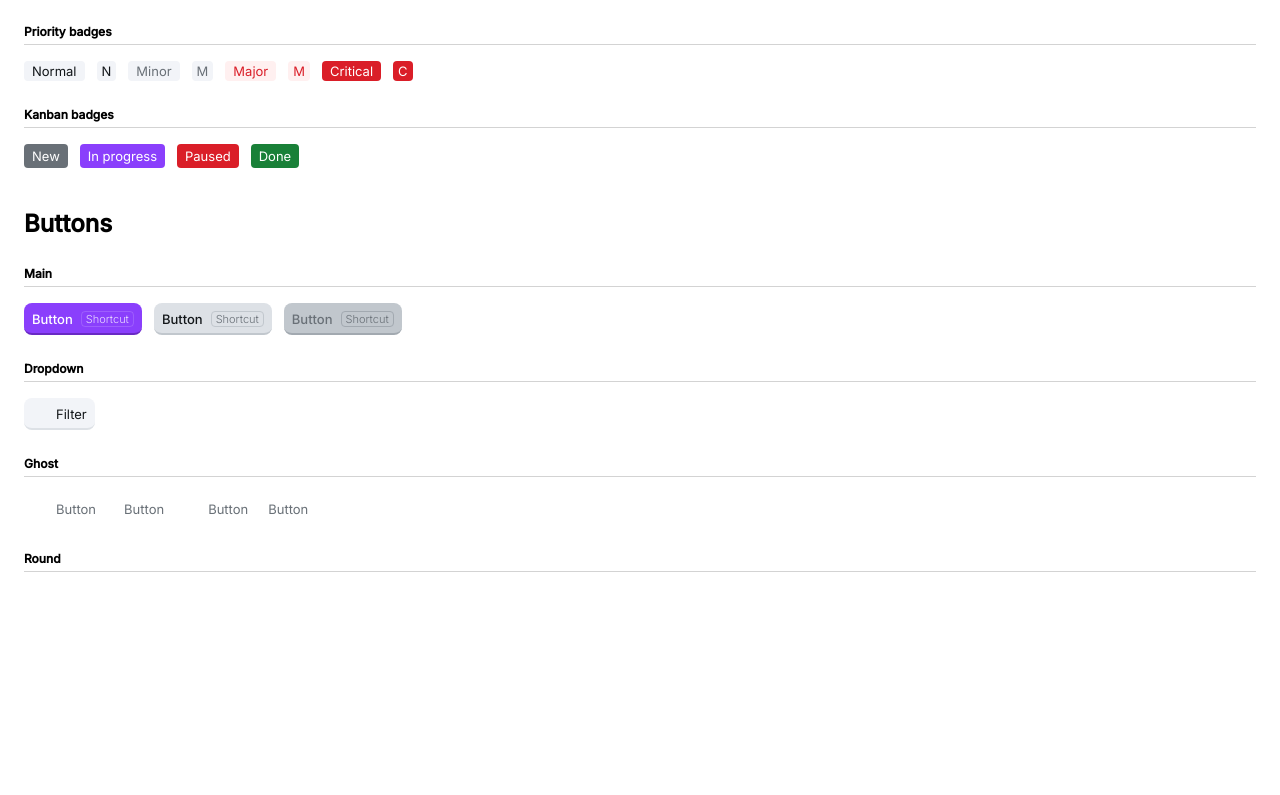
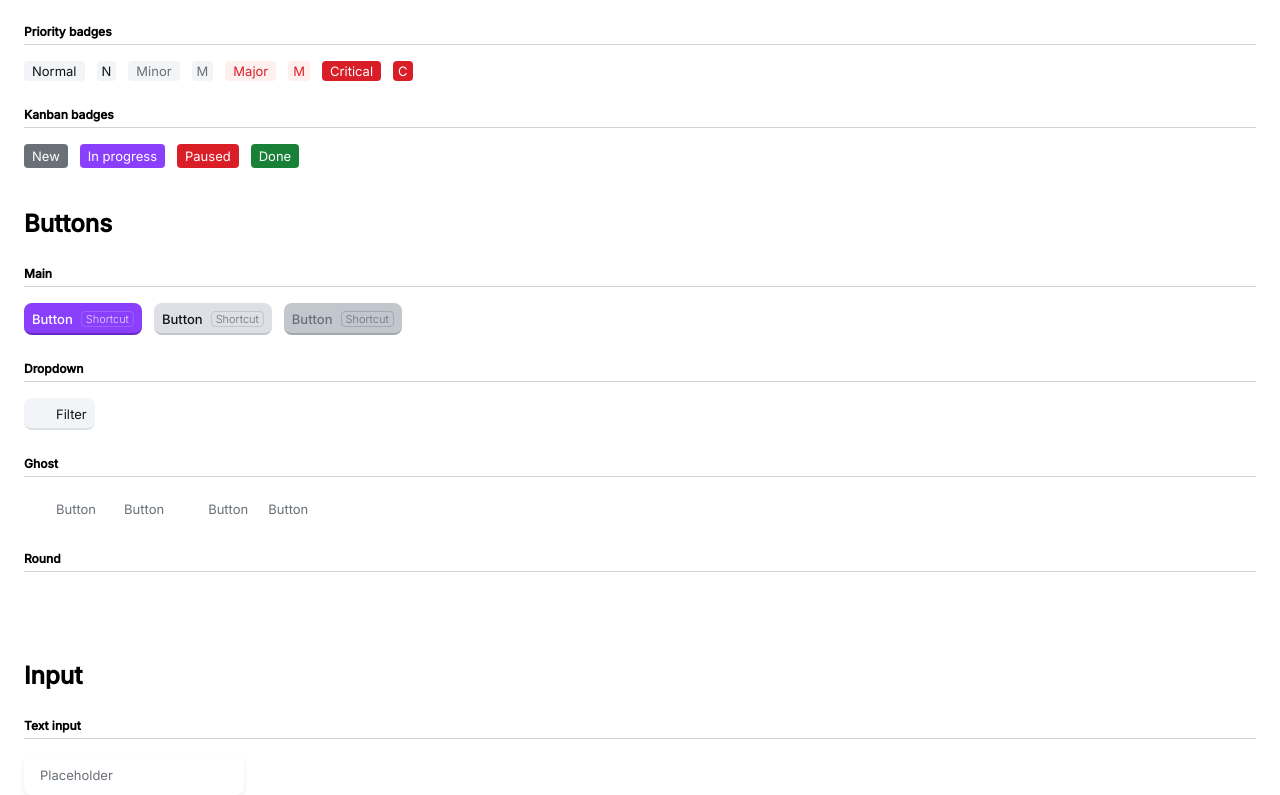
Before and after one commit to kdubrovsky/kanban-app, a React (Vite) app: page / in a window 1280 px wide. Shown: the part 213-1008 px from the top of the page. Before the commit the page ends 833 px from the top, so only its background shows below. Built offline with nearby package versions, Linux system fonts and the light colour scheme.

Commit message:
Add Input component

```diff
--- a/src/App.jsx
+++ b/src/App.jsx
@@ -1,5 +1,6 @@
 import Button from "./components/ui/Button/Button"
 import Badge from "./components/ui/Badge/Badge";
+import Input from "./components/ui/Input/Input";
 
 function App() {
 
@@ -203,6 +204,13 @@ function App() {
                     onClick={dummyHandler}
                 />
             </div>
+            <h2>Input</h2>
+            <h3>Text input</h3>
+            <Input
+                id='exampleInput'
+                name='exampleInput'
+                placeholder="Placeholder"
+            />
         </>
     )
 }
--- /dev/null
+++ b/src/components/ui/Input/Input.jsx
@@ -0,0 +1,22 @@
+import classNames from "classnames";
+import css from './Input.module.scss';
+
+function Input({
+    id,
+    name,
+    placeholder = '',
+    // initialValue = ''    // waits for real state handling
+}) {
+
+    return (
+        <input
+            type='text'
+            name={name}
+            id={id}
+            class={css.input}
+            // value={initialValue}  // waits for real state handling
+            placeholder={placeholder} />
+    )
+}
+
+export default Input;
--- /dev/null
+++ b/src/components/ui/Input/Input.module.scss
@@ -0,0 +1,27 @@
+@use "../../../scss/modules/typography";
+@use "../../../scss/modules/colors";
+
+.input {
+    @include typography.setFont(M, regular, sparse);
+    display: block;
+    padding: 10px 16px;
+    border: 0;
+    outline: 0;
+    border-radius: 8px;
+    color: colors.$gray-100;
+    background: #fff;
+    box-shadow: 0px 2px 4px rgba($color: colors.$gray-100, $alpha: 0.08);
+
+    &::placeholder {
+        color: colors.$gray-60;
+    }
+
+    &:hover {
+        box-shadow: 0px 2px 4px rgba($color: colors.$gray-100, $alpha: 0.16);
+    }
+
+    &:focus {
+        outline: 2px solid colors.$brand-60;
+        box-shadow: 0px 2px 4px rgba($color: colors.$gray-100, $alpha: 0.16);
+    }
+}
```
